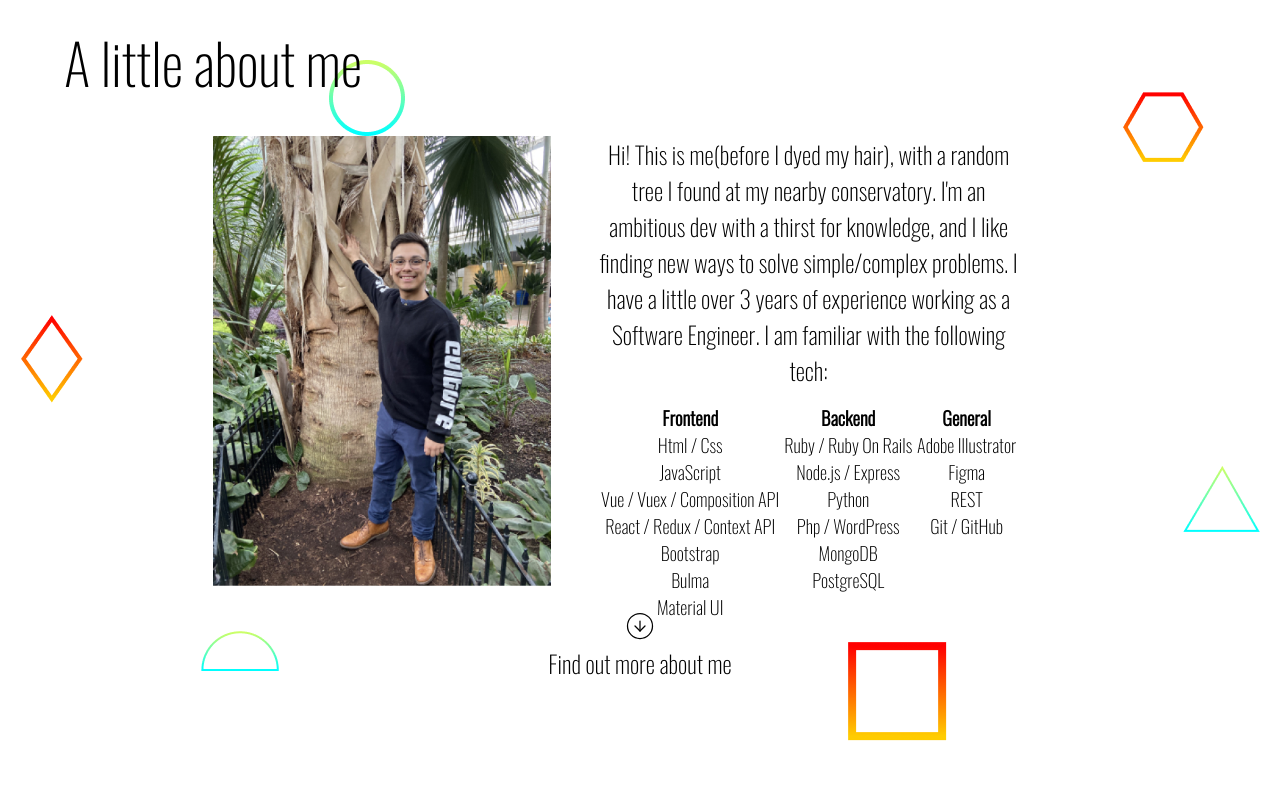
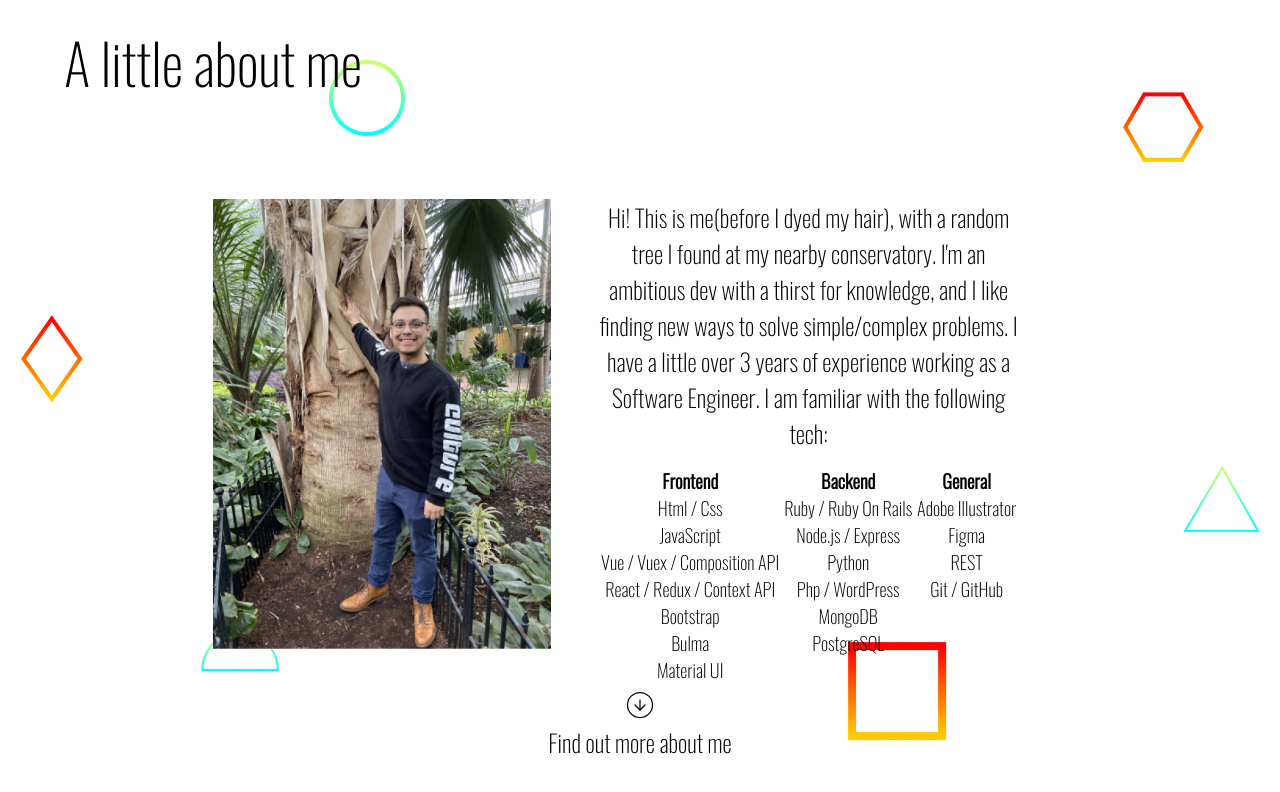
Before and after one commit to Jguz17/portfolio_v2, a React (Create React App) app: page / in a window 1280 px wide. Shown: the top 792 px of the page. Built offline with nearby package versions, Linux system fonts and the light colour scheme.

Commit message:
Changed arrow position

```diff
--- a/src/components/layout/Arrow.js
+++ b/src/components/layout/Arrow.js
@@ -3,7 +3,7 @@ import { ArrowDownCircle } from 'react-feather';
 
 const Arrow = () => {
     return (
-        <div style={{ marginTop: '3rem' }}>
+        <div style={{ position: "absolute", bottom: '5%' }}>
             <ArrowDownCircle stroke-width="1" width="30" height="30" style={{ fontSize: "1.5rem", marginTop: ".5rem" }}/>
             <p style={{ fontSize: "1.5rem" }}>Find out more about me</p>
         </div>
```
Also changed, not shown: 1 other file (tests, documents, lock files or other folders).
